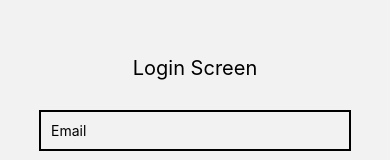
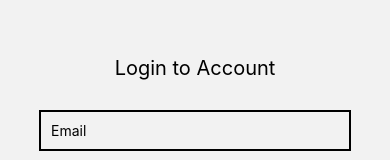
Before and after one commit to koomekevo/WheelWell, a React Native app: screen /LoginScreen in a window 390 px wide. Shown: the part 243-403 px from the top of the page. Built offline with nearby package versions, Linux system fonts and the light colour scheme.

Commit message:
Change titles to Register and Login Account

```diff
--- a/src/screens/LoginScreen.jsx
+++ b/src/screens/LoginScreen.jsx
@@ -38,7 +38,7 @@ const LoginScreen = ({ navigation }) => {
 
   return (
     <Container>
-      <LoginText>Login Screen</LoginText>
+      <LoginText>Login to Account</LoginText>
       <AuthInput
         placeholder="Email"
         value={email}
--- a/src/screens/RegisterScreen.jsx
+++ b/src/screens/RegisterScreen.jsx
@@ -39,7 +39,7 @@ const RegisterScreen = ({ navigation }) => {
 
   return (
     <Container>
-      <RegisterText>Registration Screen</RegisterText>
+      <RegisterText>Register Account</RegisterText>
       <AuthInput
         placeholder="Email"
         value={email}
```
